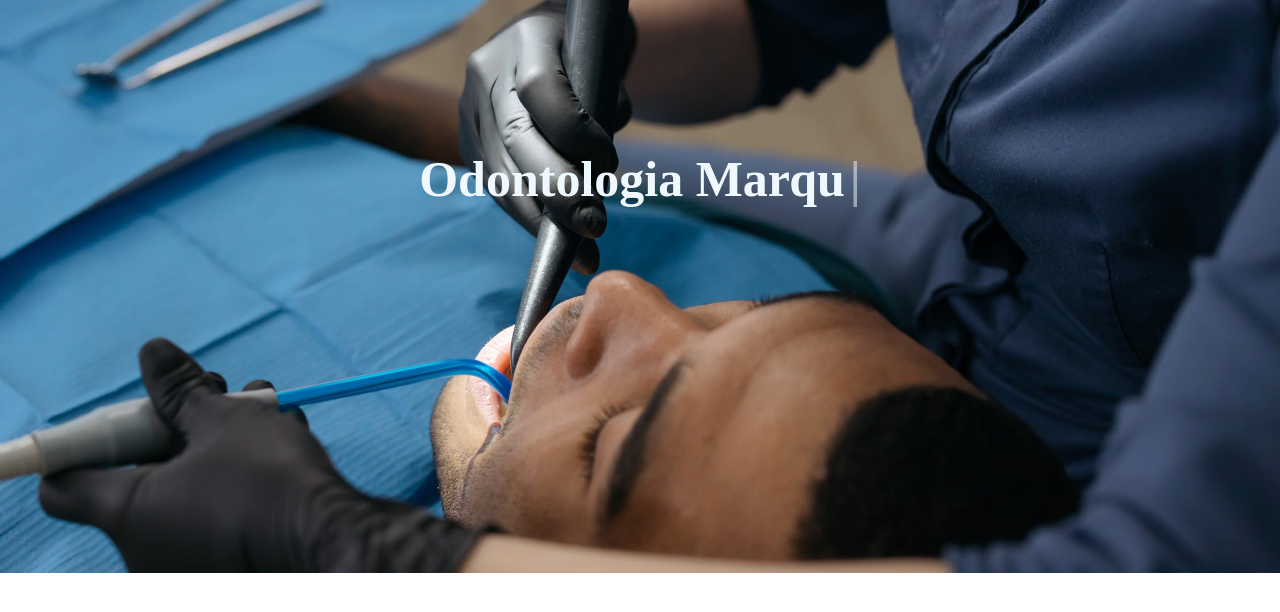
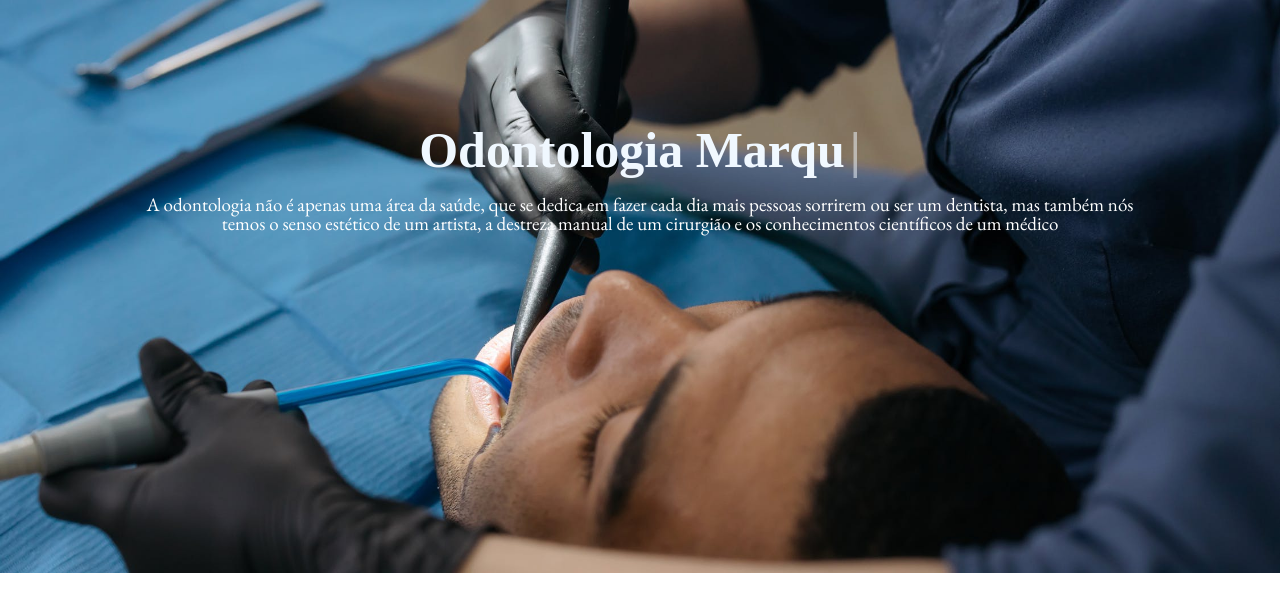
Before and after one commit to Alencar-Bianca/odontologiaMarques, a plain HTML site: page index.html in a window 1280 px wide. Shown: the part 84-696 px from the top of the page. Drawn offline with nearby package versions, Linux system fonts and the light colour scheme; a web font is replaced by a local one.

Commit message:
Header update

```diff
--- a/css/header.css
+++ b/css/header.css
@@ -69,3 +69,11 @@ li{
         opacity: 0;
     }
 }
+.para{
+    color: white;
+    font-size: 19px;
+
+}
+.pHeader{
+    margin-top: 20px;
+}
--- a/index.html
+++ b/index.html
@@ -31,6 +31,13 @@
 
         <div class="center c">
             <h1 class="main-title">Odontologia Marques</h1>
+            <p class="para pHeader">
+                A odontologia não é apenas uma área da saúde,
+                 que se dedica em fazer cada dia mais pessoas sorrirem ou ser um dentista,
+                 mas também nós temos o senso estético de um artista,
+                 a destreza manual de um cirurgião e os conhecimentos
+                 científicos de um médico
+            </p>
         </div>
     </div>
 
```
